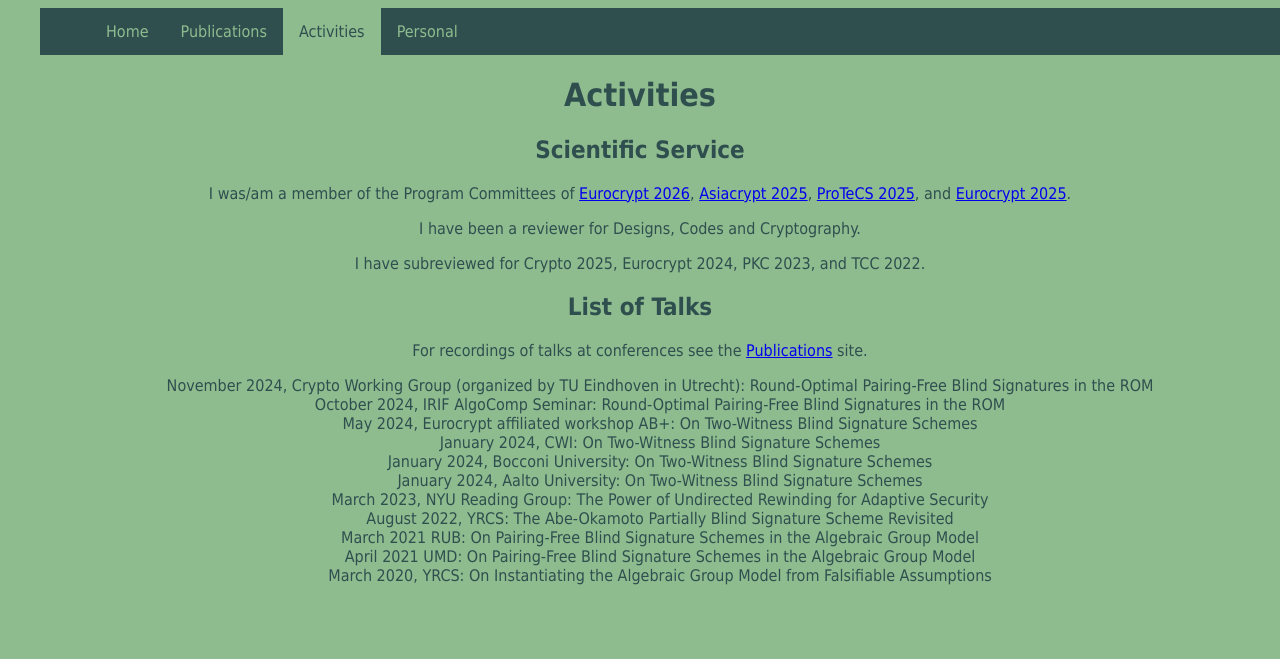
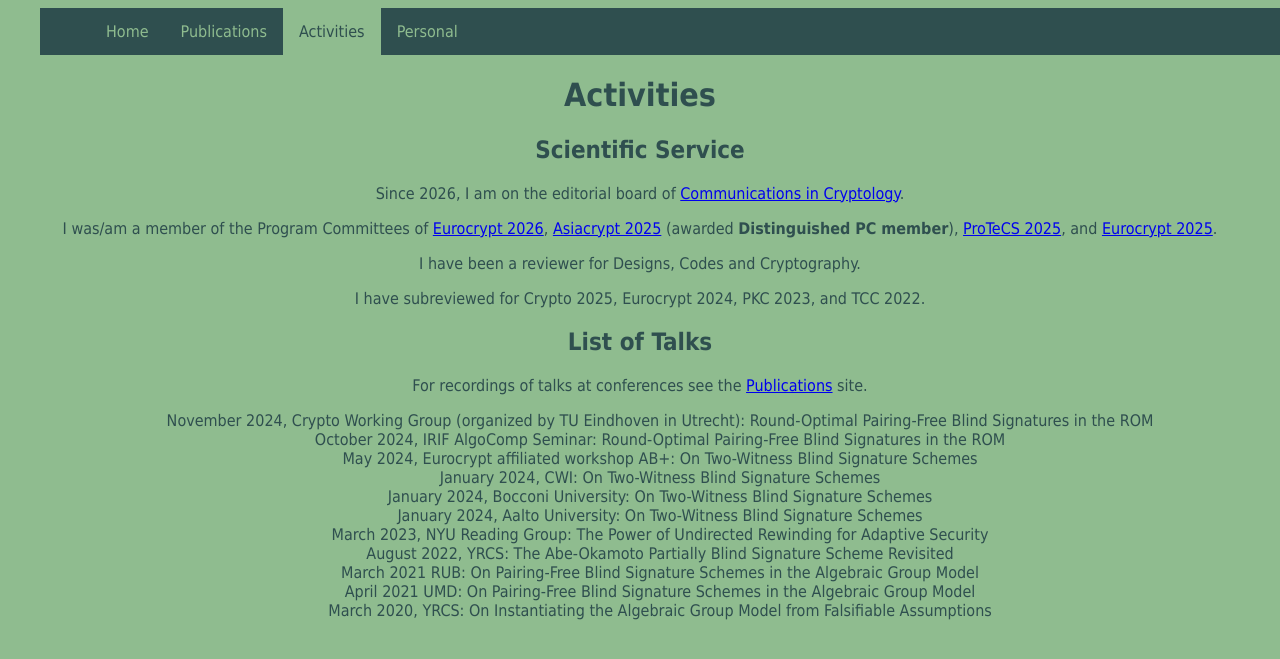
Before and after one commit to juliakastner/juliakastner.github.io, a Jekyll site: the page built from activities.md, in a window 1280 px wide. Shown: the top 659 px of the page. Built offline with Jekyll 4.4.1, drawn with Linux system fonts in a browser that asks for light colours.

Commit message:
programme committees

```diff
--- a/activities.md
+++ b/activities.md
@@ -6,7 +6,9 @@ title: Activities
 # Activities
 
 ## Scientific Service
-I was/am a member of the Program Committees of  [Eurocrypt 2026](https://eurocrypt.iacr.org/2026), [Asiacrypt 2025](https://asiacrypt.iacr.org/2025/), [ProTeCS 2025](https://protecs-workshop.gitlab.io/), and [Eurocrypt 2025](https://eurocrypt.iacr.org/2025/).
+Since 2026, I am on the editorial board of [Communications in Cryptology](https://cic.iacr.org/).
+
+I was/am a member of the Program Committees of  [Eurocrypt 2026](https://eurocrypt.iacr.org/2026), [Asiacrypt 2025](https://asiacrypt.iacr.org/2025/) (awarded  **Distinguished PC member**), [ProTeCS 2025](https://protecs-workshop.gitlab.io/), and [Eurocrypt 2025](https://eurocrypt.iacr.org/2025/).
 
 I have been a reviewer for Designs, Codes and Cryptography.
 
```
